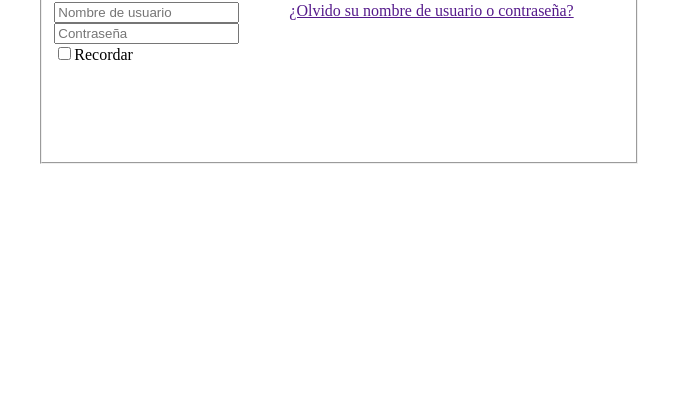
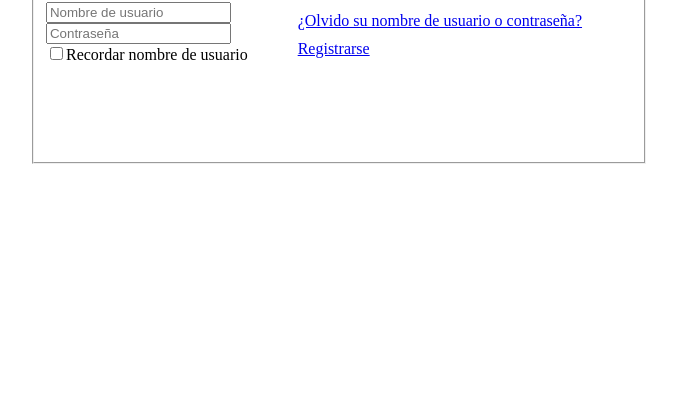
Before and after one commit to DulceAna2/cet10, a plain HTML site: page formulario.html in a window 1280 px wide. Shown: the part 413-816 px from the top of the page, without its empty margins (301-978 px from the left). Drawn offline with Linux system fonts and the light colour scheme.

Commit message:
Update formulario.html

```diff
--- a/formulario.html
+++ b/formulario.html
@@ -20,21 +20,25 @@
             <fieldset style="  border-top-width: 0px;border-top-style: solid;">
                 <div style="display: flex;">
                     <div>
-                        <div>
+                        <div class="separar">
                             <input type="text" placeholder="Nombre de usuario">
                         </div>
-                        <div>
+                        <div class="separar">
                             <input type="password" name="contraseña" id="contraseña" placeholder="Contraseña">
                         </div>
-                        <div>
-                            <input type="checkbox" name="" id="">Recordar
+                        <div class="separar">
+                            <input type="checkbox" name="" id="">Recordar nombre de usuario
                         </div>
                     </div>
-                    <div style="margin: 50px;
-                  margin-top: 0px;
-                  margin-bottom: 0px;">
-                        <a href="">¿Olvido su nombre de usuario o contraseña?</a>
+                    <div style="margin: 50px;margin-top: 10px;;margin-bottom: 0px;">
+                        <div>
+                            <a href="formulario1.html">¿Olvido su nombre de usuario o contraseña?</a> <br>
+                        </div>
+                        <div style=" margin-top: 10px;">
+                            <a href="formulario2.html" >Registrarse</a>
+                        </div>
                     </div>
+
 
 
                 </div>
```
